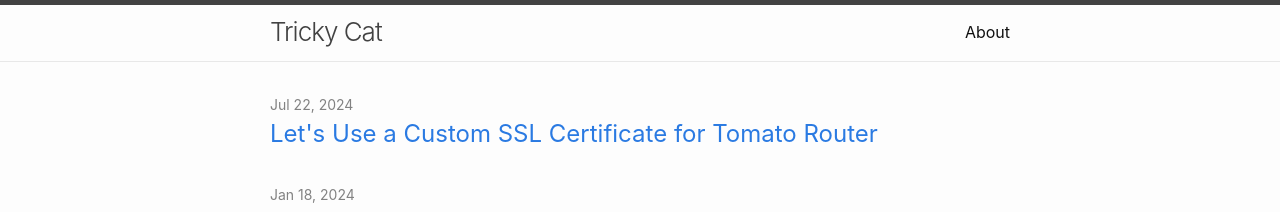
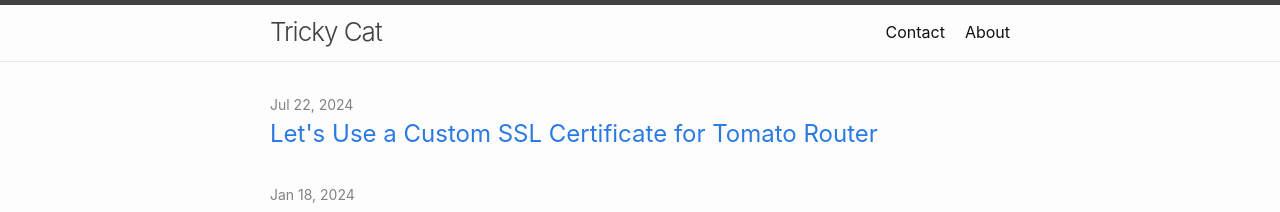
Before and after one commit to TrickyCat/trickycat.github.io, a Jekyll site: the page built from index.html, in a window 1280 px wide. Shown: the top 212 px of the page. Built offline with Jekyll 4.4.1, drawn with Linux system fonts in a browser that asks for light colours; the list of posts is cut into pages by our own code.

Commit message:
Add contact link

```diff
--- a/_includes/header.html
+++ b/_includes/header.html
@@ -18,6 +18,7 @@
         </label>
 
         <div class="trigger">
+          <a class="page-link" target="_blank" href="https://forms.gle/Bfk131a5EZG4PAKj8">Contact</a>
           {%- for path in page_paths -%}
             {%- assign my_page = site.pages | where: "path", path | first -%}
             {%- if my_page.title -%}
```
